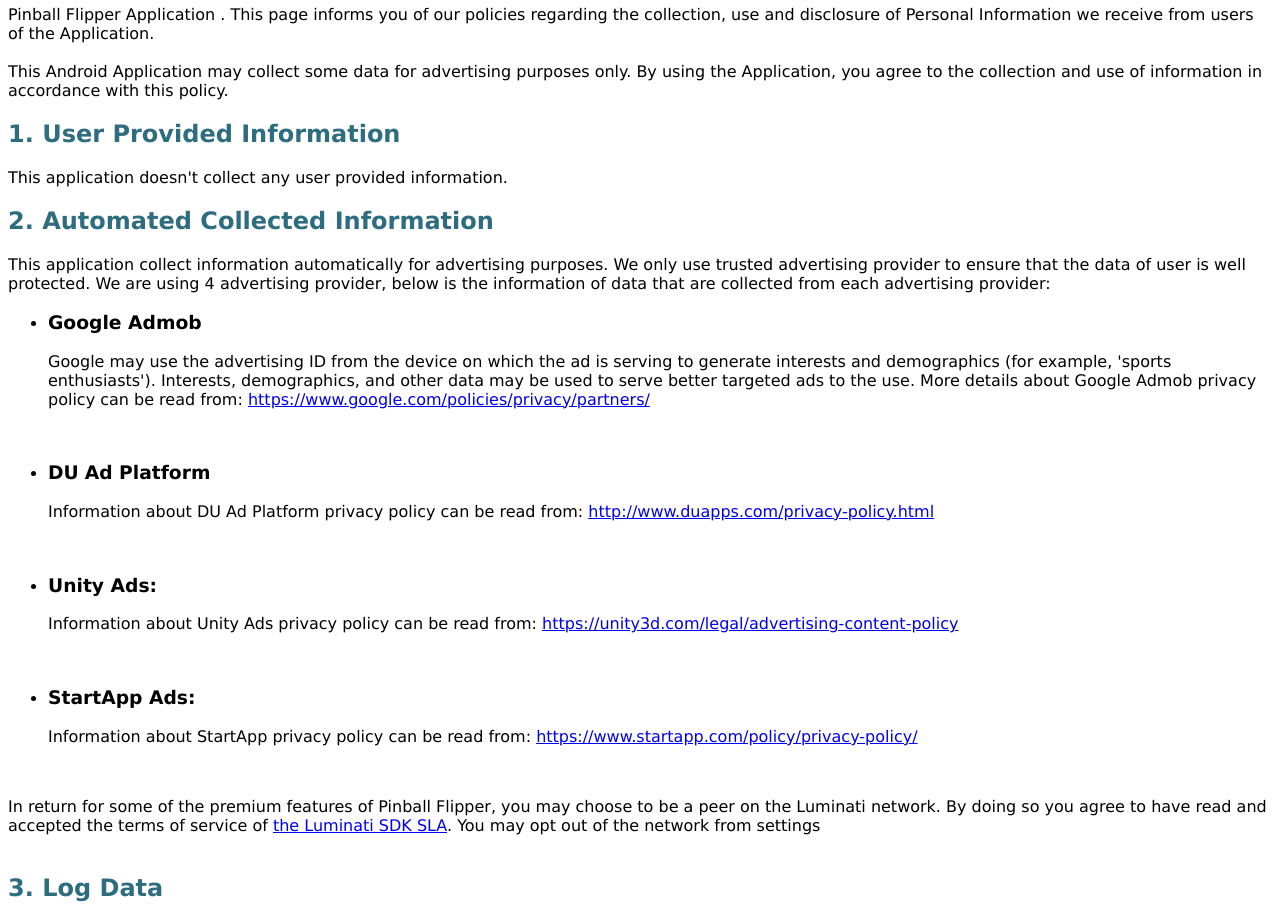
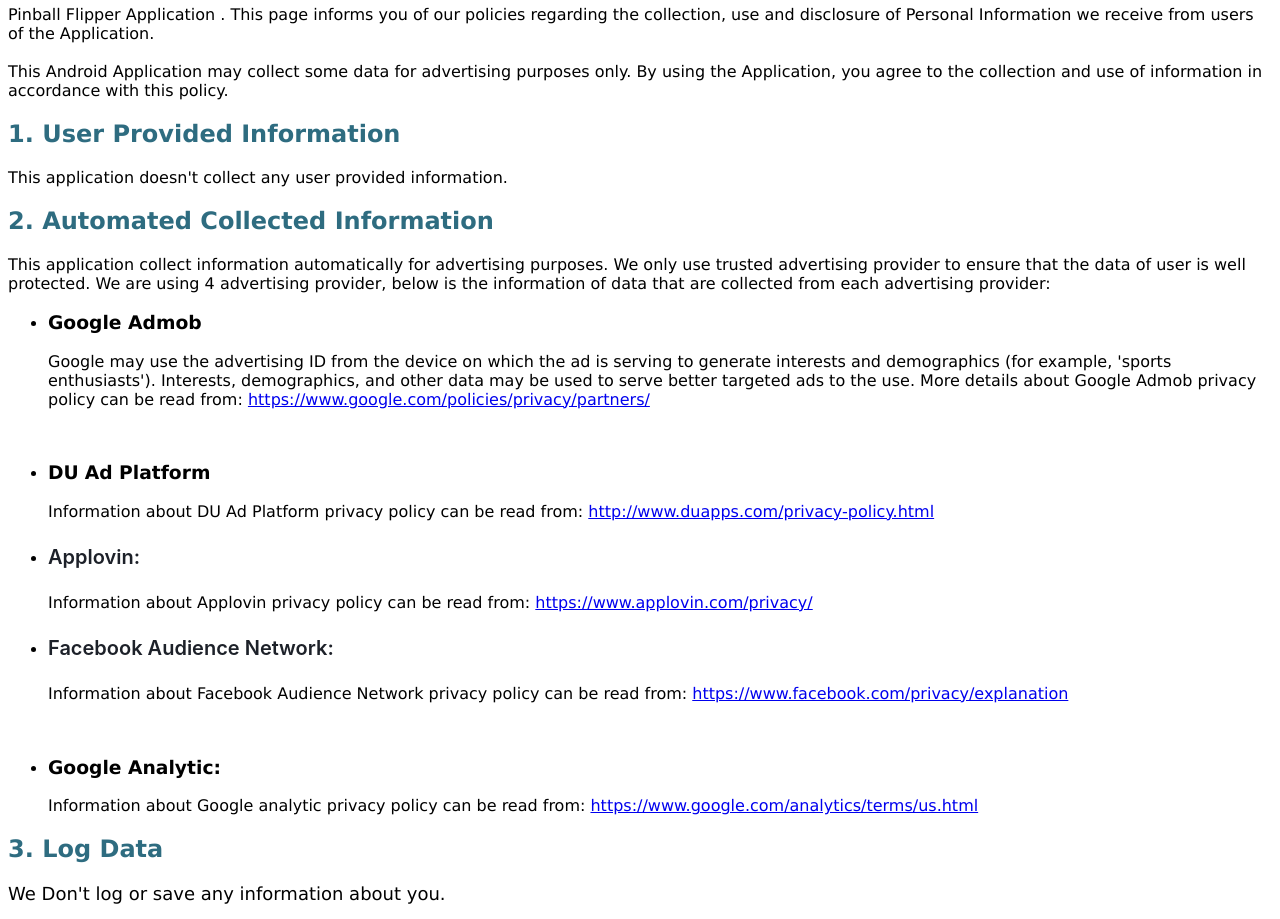
Before and after one commit to evolutionsofgame/ClassicArcadeGames, a plain HTML site: page index.html in a window 1280 px wide. Shown: the part 62-981 px from the top of the page. Drawn offline with Linux system fonts and the light colour scheme.

Commit message:
Update index.html

```diff
--- a/index.html
+++ b/index.html
@@ -10,7 +10,7 @@
 
 <h1 style="font-family: Verdana, Arial, Sans-serif; font-style: normal; font-variant-ligatures: normal; font-variant-caps: normal; letter-spacing: normal; orphans: 2; text-align: start; text-indent: 0px; text-transform: none; white-space: normal; widows: 2; word-spacing: 0px; -webkit-text-stroke-width: 0px; text-decoration-style: initial; text-decoration-color: initial; color: rgb(94, 156, 160)">
 Privacy Policy <font color="#000000">(<span style="font-weight: 400">Last
-updated: 04/30/2018</span>)</font></h1>
+updated: 09/20/2018</span>)</font></h1>
 <p style="color: rgb(0, 0, 0); font-family: Verdana, Arial, Sans-serif; font-size: medium; font-style: normal; font-variant-ligatures: normal; font-variant-caps: normal; font-weight: 400; letter-spacing: normal; orphans: 2; text-align: start; text-indent: 0px; text-transform: none; white-space: normal; widows: 2; word-spacing: 0px; -webkit-text-stroke-width: 0px; text-decoration-style: initial; text-decoration-color: initial">
 Pinball Flipper Application . This page informs you of our policies regarding
 the collection, use and disclosure of Personal Information we receive from users
@@ -41,23 +41,22 @@ that are collected from each advertising provider:</p>
 	<li>
 	<h3>DU<span style="color: rgb(102, 102, 102); font-style: normal; font-variant-ligatures: normal; font-variant-caps: normal; font-weight: 400; letter-spacing: normal; orphans: 2; text-align: start; text-indent: 0px; text-transform: none; white-space: normal; widows: 2; word-spacing: 0px; -webkit-text-stroke-width: 0px; text-decoration-style: initial; text-decoration-color: initial; display: inline !important; float: none; background-color: rgb(255, 255, 255)">
 	</span>Ad Platform</h3>
-	Information about DU Ad Platform privacy policy can be read from:&nbsp;<a href="http://www.duapps.com/privacy-policy.html">http://www.duapps.com/privacy-policy.html</a><p>&nbsp;</li>
+	Information about DU Ad Platform privacy policy can be read from:&nbsp;<a href="http://www.duapps.com/privacy-policy.html">http://www.duapps.com/privacy-policy.html</a></li>
 	<li>
-	<h3>Unity Ads:</h3>
-	<p>Information about Unity Ads privacy policy can be read from:&nbsp;<a href="https://unity3d.com/legal/advertising-content-policy">https://unity3d.com/legal/advertising-content-policy</a></p>
+	<h2 id="facebook-audience-network-policy0" style="color: rgb(29, 33, 41); font-size: 20px; font-weight: 600; line-height: 24px; font-family: 'Graphik LCG Web', 'Graphik Arabic Web Regular', -apple-system, BlinkMacSystemFont, 'Helvetica Neue', Helvetica, Arial, 'Lucida Grande', sans-serif; font-style: normal; font-variant-ligatures: normal; font-variant-caps: normal; letter-spacing: normal; orphans: 2; text-align: start; text-indent: 0px; text-transform: none; white-space: normal; widows: 2; word-spacing: 0px; -webkit-text-stroke-width: 0px; text-decoration-style: initial; text-decoration-color: initial; margin: 24px 0px; padding: 0px; background-color: rgb(255, 255, 255)">
+	Applovin:</h2>
+	<p>Information about Applovin privacy policy can be read from:&nbsp;<a href="https://www.applovin.com/privacy/">https://www.applovin.com/privacy/</a></p>
+	</li>
+	<li>
+	<h2 id="facebook-audience-network-policy" style="color: rgb(29, 33, 41); font-size: 20px; font-weight: 600; line-height: 24px; font-family: 'Graphik LCG Web', 'Graphik Arabic Web Regular', -apple-system, BlinkMacSystemFont, 'Helvetica Neue', Helvetica, Arial, 'Lucida Grande', sans-serif; font-style: normal; font-variant-ligatures: normal; font-variant-caps: normal; letter-spacing: normal; orphans: 2; text-align: start; text-indent: 0px; text-transform: none; white-space: normal; widows: 2; word-spacing: 0px; -webkit-text-stroke-width: 0px; text-decoration-style: initial; text-decoration-color: initial; margin: 24px 0px; padding: 0px; background-color: rgb(255, 255, 255)">
+	Facebook Audience Network:</h2>
+	<p>Information about Facebook Audience Network privacy policy can be read from:&nbsp;<a href="https://www.facebook.com/privacy/explanation">https://www.facebook.com/privacy/explanation</a></p>
 	<p>&nbsp;</li>
 	<li>
-	<h3>StartApp Ads:</h3>
-	<p>Information about StartApp privacy policy can be read from:&nbsp;<a href="https://www.startapp.com/policy/privacy-policy/">https://www.startapp.com/policy/privacy-policy/</a></p>
-	<p>&nbsp;</li>
+	<h3>Google Analytic:</h3>
+	<p>Information about Google analytic privacy policy can be read from:&nbsp;<a href="https://www.google.com/analytics/terms/us.html">https://www.google.com/analytics/terms/us.html</a></p>
+	</li>
 </ul>
-<p style="font-family: Verdana, Arial, Sans-serif; font-style: normal; font-variant-ligatures: normal; font-variant-caps: normal; letter-spacing: normal; orphans: 2; text-align: start; text-indent: 0px; text-transform: none; white-space: normal; widows: 2; word-spacing: 0px; -webkit-text-stroke-width: 0px; text-decoration-style: initial; text-decoration-color: initial; color: rgb(0, 0, 0); font-size: medium; font-weight: 400">
-In return for some of the premium features of Pinball Flipper, you may choose to
-be a peer on the Luminati network. By doing so you agree to have read and
-accepted the terms of service of
-<a class="dhtgD" target="_blank" href="https://www.google.com/url?q=https%3A%2F%2Fluminati.io%2Flegal%2Fsdk-sla&sa=D&sntz=1&usg=AFQjCNHlPtZaY198a6WOYXTRnFWybjjm_g">
-the Luminati SDK SLA</a>. You may opt out of the network from settings<span style="font-family: Verdana, Arial, Sans-serif; font-size: medium; letter-spacing: normal"><br>
-&nbsp;</span></p>
 <h2 style="font-family: Verdana, Arial, Sans-serif; font-style: normal; font-variant-ligatures: normal; font-variant-caps: normal; letter-spacing: normal; orphans: 2; text-align: start; text-indent: 0px; text-transform: none; white-space: normal; widows: 2; word-spacing: 0px; -webkit-text-stroke-width: 0px; text-decoration-style: initial; text-decoration-color: initial; color: rgb(46, 108, 128)">
 3. Log Data</h2>
 <p style="font-family: Verdana, Arial, Sans-serif; font-style: normal; font-variant-ligatures: normal; font-variant-caps: normal; letter-spacing: normal; orphans: 2; text-align: start; text-indent: 0px; text-transform: none; white-space: normal; widows: 2; word-spacing: 0px; -webkit-text-stroke-width: 0px; text-decoration-style: initial; text-decoration-color: initial; color: rgb(46, 108, 128)">
@@ -98,7 +97,7 @@ requested and the purpose of the request:</p>
 <h2 style="font-family: Verdana, Arial, Sans-serif; font-style: normal; font-variant-ligatures: normal; font-variant-caps: normal; letter-spacing: normal; orphans: 2; text-align: start; text-indent: 0px; text-transform: none; white-space: normal; widows: 2; word-spacing: 0px; -webkit-text-stroke-width: 0px; text-decoration-style: initial; text-decoration-color: initial; color: rgb(46, 108, 128)">
 8. Changes</h2>
 <p style="color: rgb(0, 0, 0); font-family: Verdana, Arial, Sans-serif; font-size: medium; font-style: normal; font-variant-ligatures: normal; font-variant-caps: normal; font-weight: 400; letter-spacing: normal; orphans: 2; text-align: start; text-indent: 0px; text-transform: none; white-space: normal; widows: 2; word-spacing: 0px; -webkit-text-stroke-width: 0px; text-decoration-style: initial; text-decoration-color: initial">
-This Privacy Policy is effective as of (04/30/2018) and will remain in effect
+This Privacy Policy is effective as of (09/20/2018) and will remain in effect
 except with respect to any changes in its provisions in the future, which will
 be in effect immediately after being posted on this page.<br>
 <br>
```
